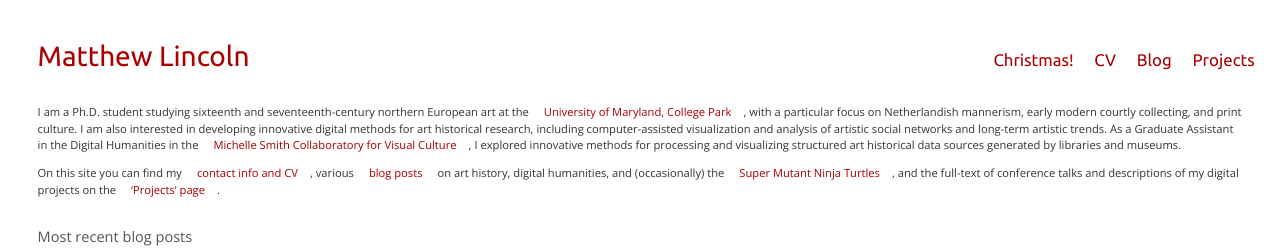
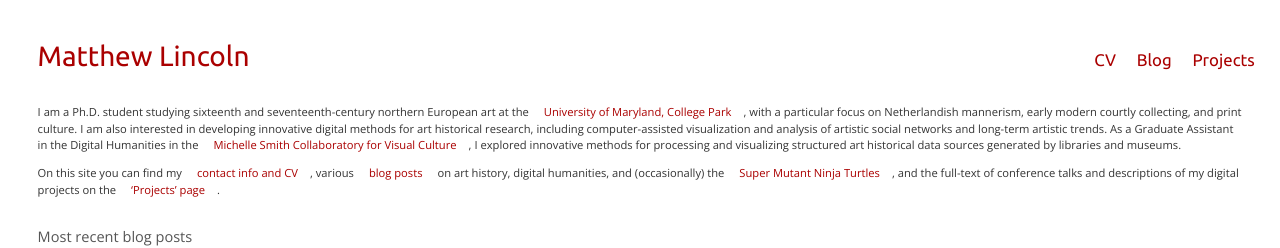
Before and after one commit to mdlincoln/mdlincoln.github.io, a Jekyll site: the page built from index.md, in a window 1280 px wide. Shown: the top 248 px of the page. Built offline with Jekyll 4.4.1, drawn with Linux system fonts in a browser that asks for light colours.

Commit message:
Remove xmas special link

```diff
--- a/_data/nav.yaml
+++ b/_data/nav.yaml
@@ -1,5 +1,3 @@
-- title: Christmas!
-  url: "/pages/xmas.html"
 - title: CV
   url: "/about"
 - title: Blog
```
